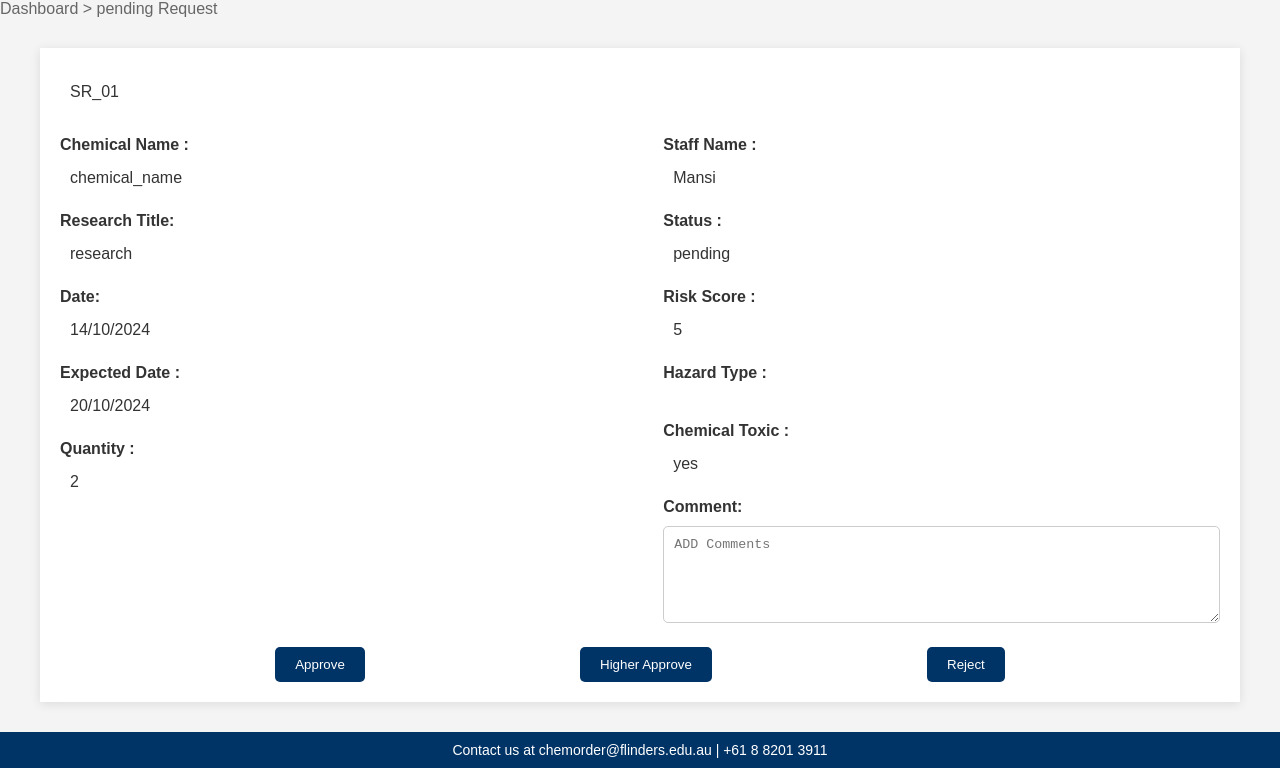
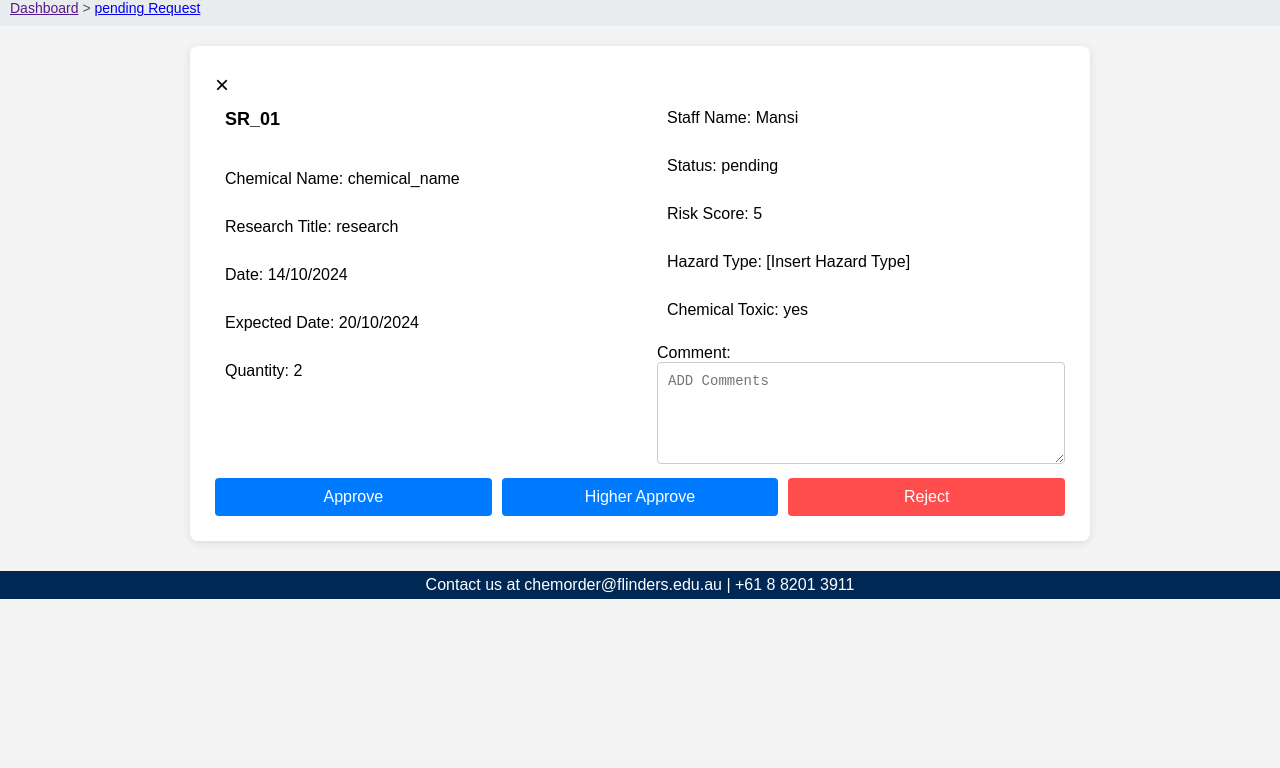
Before and after one commit to flinders-cims/cims-ui, a plain HTML site: page Pending_SR.html in a window 1280 px wide. Shown: the part 70-838 px from the top of the page. After the commit the page ends 800 px from the top, so only its background shows below. Drawn offline with Linux system fonts and the light colour scheme; a script that the page names is missing.

Commit message:
update pending

```diff
--- a/Css/Pending_SR.css
+++ b/Css/Pending_SR.css
@@ -1,122 +1,171 @@
-/* Reset some default browser styles */
+/* General Styling */
 * {
+    box-sizing: border-box;
     margin: 0;
     padding: 0;
-    box-sizing: border-box;
 }
 
 body {
     font-family: Arial, sans-serif;
     background-color: #f4f4f4;
-    color: #333;
+    height: 100%;
+
 }
 
+/* Header */
 .header {
+    background-color: #002855;
+    color: white;
+    padding: 5px;
     display: flex;
     justify-content: space-between;
     align-items: center;
-    background-color: #003366;
-    color: white;
-    padding: 10px 20px;
 }
 
-.header .logo {
+.logo {
     display: flex;
     align-items: center;
 }
 
-.header img {
+.logo img {
     height: 50px;
     margin-right: 10px;
 }
 
 .nav-item {
-    font-size: 18px;
+    margin-right: 20px;
 }
 
 .nav-links {
     color: white;
     text-decoration: none;
-    margin-right: 20px;
+    font-size: 18px;
 }
 
 .nav-links:hover {
     text-decoration: underline;
 }
 
+/* Breadcrumb */
+.breadcrumb {
+    padding: 10px;
+    background-color: #e9ecef;
+    margin-bottom: 20px;
+    font-size: 14px;
+    color: #555;
+}
+
+/* Container for the form */
 .container {
-    max-width: 1200px;
-    margin: 30px auto;
-    padding: 20px;
+    height: 200%;
+    width: 100%;
+    max-width: 900px;
+    margin: 0 auto;
     background-color: white;
+    padding: 25px;
+    border-radius: 8px;
     box-shadow: 0 2px 10px rgba(0, 0, 0, 0.1);
 }
 
-.breadcrumb {
-    margin-bottom: 20px;
-    color: #666;
+.content {
+    padding: 20px;
+    width: 100%;
+    height: 500%;
+    display: flex;
 }
 
+#SR_NO {
+    font-size: 18px;
+    font-weight: bold;
+    margin-bottom: 20px;
+}
+
+/* Form Content */
 .form-content {
+    height: 100%;
     display: flex;
     justify-content: space-between;
+    gap: 20px; /* Adds space between left and right sections */
 }
 
-.form-left, .form-right {
-    width: 48%;
+.form-left,
+.form-right {
+    width: 48%; /* Make sure each section takes almost half of the container */
 }
 
-label {
-    font-weight: bold;
-    margin-top: 10px;
-    display: block;
+.value {
+    margin-bottom: 10px;
+    padding: 10px;
+
 }
 
-#SR_NO, #Chemical-Name, #Research-Title, #date, #Expected_date, #Quantity,
-#Staff-Name, #Status, #risk, #hazard, #chemical_toxic {
-    font-size: 16px;
-    margin: 5px 0 15px 0;
-
-    padding: 10px;
-    border-radius: 5px;
+/* Comment Box */
+#commentBox {
+    margin-top: 15px;
 }
 
 textarea {
     width: 100%;
     padding: 10px;
-    border-radius: 5px;
     border: 1px solid #ccc;
-    margin-top: 10px;
+    border-radius: 4px;
+    font-size: 14px;
 }
 
+/* Buttons next to the comment box */
 .submit {
-    display: flex;
-    justify-content: space-evenly;
-    margin-top: 20px;
+        margin-top: 10px;
+        display: flex;
+        justify-content: center; /* Center the buttons */
+        gap: 10px; /* Space between buttons */
+    }
+
+.submit-btn {
+    padding: 10px 20px;
+    font-size: 16px;
+    color: white;
+    background-color: #007bff;
+    border: none;
+    border-radius: 4px;
+    cursor: pointer;
+    flex: 1; /* Allow buttons to expand and take available space */
+    text-align: center;
 }
 
-.submit button {
-    padding: 10px 20px;
-    background-color: #003366;
-    color: white;
-    border: none;
-    border-radius: 5px;
-    cursor: pointer;
+.submit-btn:hover {
+    opacity: 0.8;
 }
 
-.submit button:hover {
-    background-color: #00509e;
+/* Specific styling for the Reject button */
+#reject {
+    background-color: #ff4d4d;
 }
 
+#reject:hover {
+    opacity: 0.8;
+}
+
+/* Footer */
 .footer2 {
-    background-color: #003366;
+    background-color: #002855;
     color: white;
+    padding: 5px;
     text-align: center;
-    padding: 10px 0;
-    margin-top: 20px;
-    font-size: 14px;
+    margin-top: 30px;
 }
 
 .footer2 p {
     margin: 0;
 }
+.form-header {
+    position: relative;
+}
+
+.close-btn {
+    top: 10px;
+    left: 50px;
+    background-color: transparent;
+    border: none;
+    font-size: 24px;
+    cursor: pointer;
+}
--- a/Pending_SR.html
+++ b/Pending_SR.html
@@ -1,10 +1,9 @@
-
 <!DOCTYPE html>
 <html lang="en">
 <head>
     <meta charset="UTF-8">
     <meta name="viewport" content="width=device-width, initial-scale=1.0">
-    <title>Flinders Cims - Create Request</title>
+    <title>Flinders Cims - pending Request</title>
     <link rel="stylesheet" href="Css/Pending_SR.css">
 </head>
 <body>
@@ -18,57 +17,45 @@
     </nav>
 </header>
 <div class="breadcrumb">
-    Dashboard &gt; pending Request
+    <a href="">Dashboard</a> &gt;
+    <a href="/pending-requests">pending Request</a>
 </div>
-<div class="container" >
+
+<div class="container">
     <form id="pending-request-form">
-        <div id="SR_NO">SR_01</div>
+        <div class="form-header">
+            <button class="close-btn" onclick="closeForm()">×</button>
+        </div>
 
         <div class="form-content">
-
             <!-- Left section -->
             <div class="form-left">
-
-                <label for="Chemical-Name">Chemical Name :</label>
-                <div id="Chemical-Name"> chemical_name</div>
-
-                <label for="Research-Title">Research Title:</label>
-                <div id="Research-Title">research</div>
-                <label for="date">Date:</label>
-                <div id="date">14/10/2024</div>
-
-                <label for="Expected_date">Expected Date :</label>
-                <div id="Expected_date">20/10/2024</div>
-
-                <label for="Quantity">Quantity :</label>
-                <div id="Quantity">2</div>
-
+                <div class="value" id="SR_NO">SR_01</div>
+                <div class="value" id="chemical_name">Chemical Name: chemical_name</div>
+                <div class="value" id="research">Research Title: research</div>
+                <div class="value" id="date">Date: 14/10/2024</div>
+                <div class="value" id="expected_date">Expected Date: 20/10/2024</div>
+                <div class="value" id="quantity">Quantity: 2</div>
             </div>
 
             <!-- Right section -->
             <div class="form-right">
-                <label for="Staff-Name">Staff Name :</label>
-                <div id="Staff-Name">Mansi</div>
 
-                <label for="Status">Status :</label>
-                <div id="Status">pending</div>
-
-                <label for="risk">Risk Score :</label>
-                <div id="risk">5</div>
-
-                <label for="hazard">Hazard Type :</label>
-                <div id="hazard"></div>
-
-                <label for="chemical_toxic">Chemical Toxic :</label>
-                <div id="chemical_toxic">yes</div>
+                <div class="value" id="name">Staff Name: Mansi</div>
+                <div class="value" id="status">Status: pending</div>
+                <div class="value" id="risk">Risk Score: 5</div>
+                <div class="value" id="type">Hazard Type: [Insert Hazard Type]</div>
+                <div class="value" id="toxic">Chemical Toxic: yes</div>
 
                 <div id="commentBox">
                     <label for="Comment">Comment:</label>
                     <textarea id="Comment" rows="5" placeholder="ADD Comments"></textarea>
                 </div>
+
+
             </div>
+
         </div>
-
         <div class="submit">
             <button type="submit" id="approve" class="submit-btn">Approve</button>
             <button type="submit" id="higher_approve" class="submit-btn">Higher Approve</button>
@@ -77,9 +64,11 @@
     </form>
 </div>
 
+
 <footer class="footer2">
     <p>Contact us at chemorder@flinders.edu.au | +61 8 8201 3911</p>
 </footer>
+
 <script src="Javascript/Pending_SR.js"></script>
 
 </body>
```
